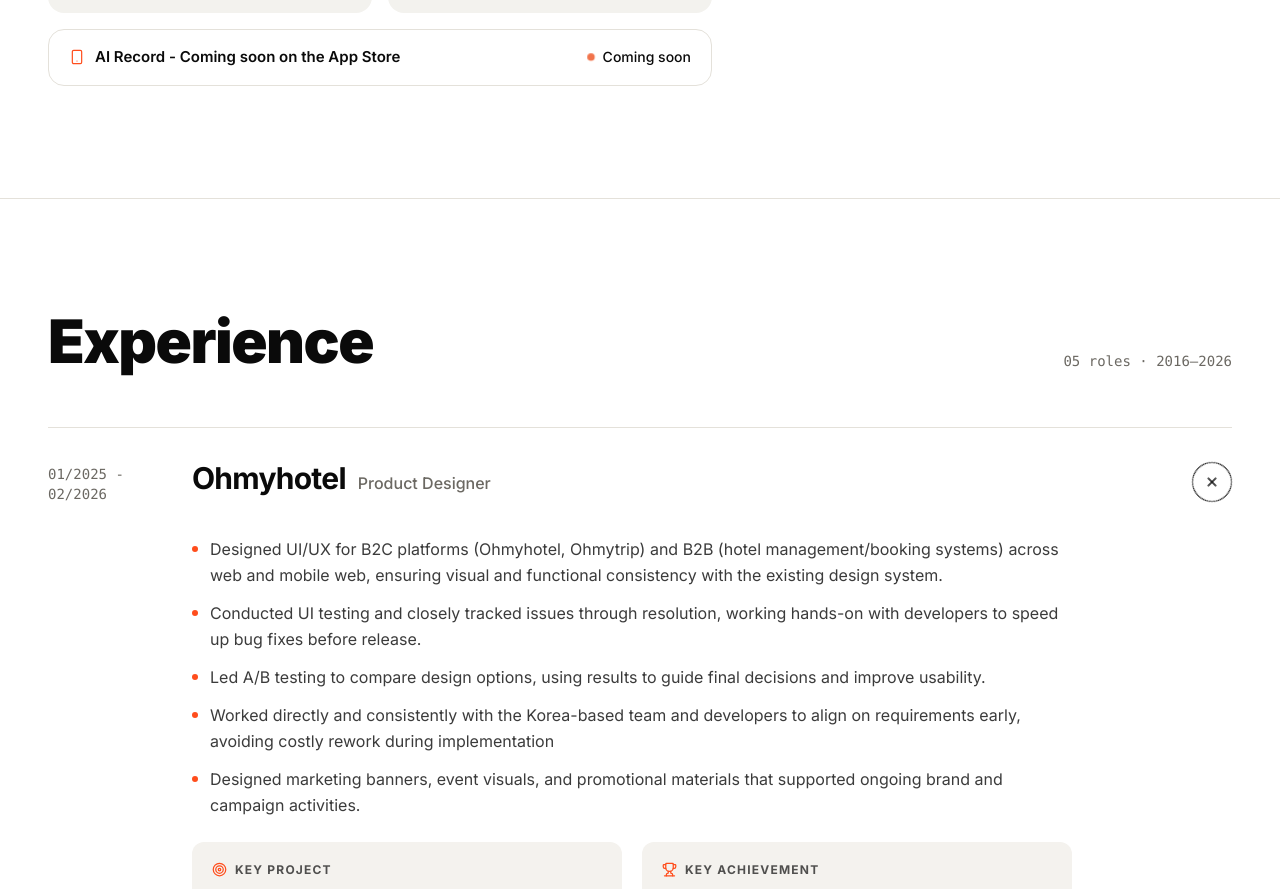
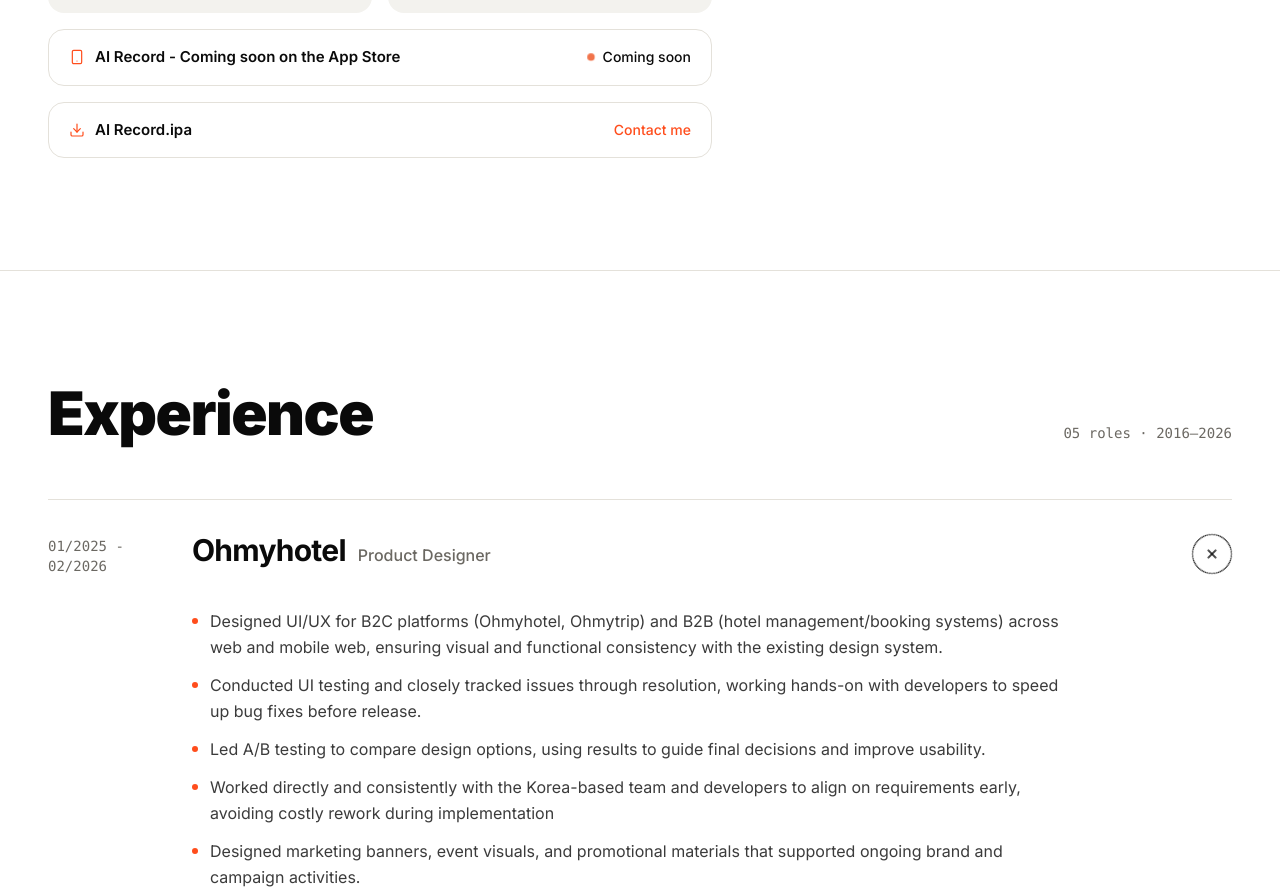
Before and after one commit to myqdh/eric89, a React (Vite) app: page / in a window 1280 px wide. Shown: the part 2111-3000 px from the top of the page. Built offline with nearby package versions, Linux system fonts and the light colour scheme.

Commit message:
Update code 24/10/2026

```diff
--- a/src/components/AIRecord.jsx
+++ b/src/components/AIRecord.jsx
@@ -1,6 +1,6 @@
 import { useEffect, useRef } from "react";
 import "../styles/ai-record.css";
-import { Mic, Sparkles, FileText, Sun, Target, Code2, Smartphone } from "lucide-react";
+import { Mic, Sparkles, FileText, Sun, Target, Code2, Smartphone, Download } from "lucide-react";
 import Reveal from "./Reveal";
 
 /** AI Record — side-project showcase. Illustration styles live in AIRecord.css (prefix `airec`). */
@@ -85,6 +85,7 @@
                 in any language, then get clear key takeaways and action items in English,
                 Vietnamese, Korean or Chinese.
               </p>
+
             </Reveal>
 
             <Reveal delay={0.2}>
@@ -133,6 +134,15 @@
                 <span className="inline-flex items-center gap-2 text-sm font-medium">
                   <span className="airec__dot" aria-hidden />
                   Coming soon
+                </span>
+              </div>
+               <div className="mt-4 flex flex-wrap items-center justify-between gap-4 rounded-2xl border border-line bg-paper px-5 py-4">
+                <b className="inline-flex items-center gap-2.5 text-[15px] font-semibold">
+                  <Download size={16} strokeWidth={1.8} className="text-ember shrink-0" />
+                 AI Record.ipa
+                </b>
+                <span className="inline-flex items-center gap-2 text-sm font-medium">
+                 <a href="mailto: myqdh.cm@gmail.com"  target="_blank" className="text-ember">Contact me</a>
                 </span>
               </div>
             </Reveal>
@@ -231,6 +241,7 @@
           </Reveal>
         </div>
       </div>
+
     </section>
   );
 }
```
Also changed, not shown: public/images/site/airecord/banner.png (added).
